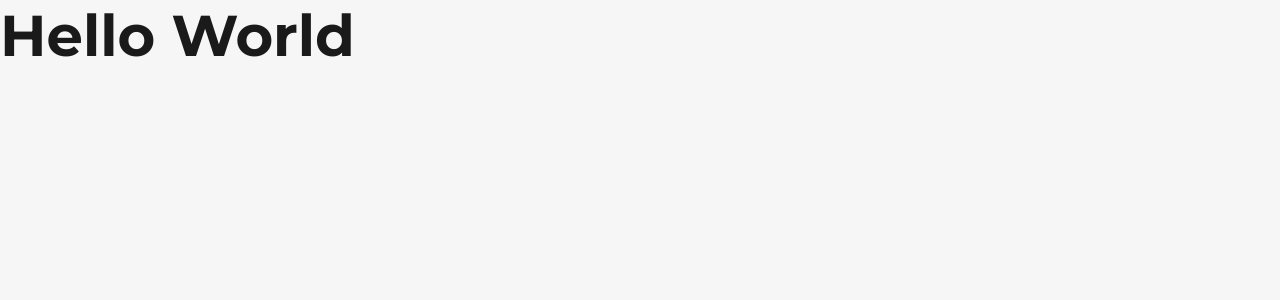
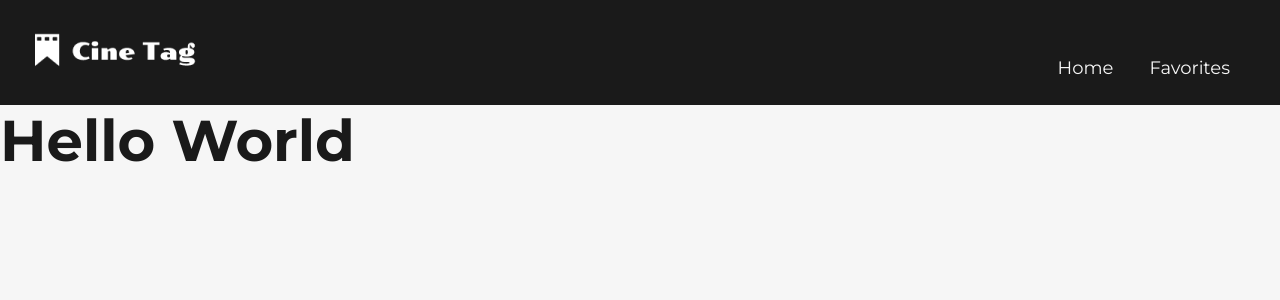
Before and after one commit to euperinotti/cine-tag, a React (Vite) app: page / in a window 1280 px wide. Shown: the top 300 px of the page. Built offline with nearby package versions, Linux system fonts and the light colour scheme.

Commit message:
refactor: home page

```diff
--- a/src/pages/Home/index.tsx
+++ b/src/pages/Home/index.tsx
@@ -1,3 +1,10 @@
+import { Header } from '@/components/Header'
+
 export default function Home() {
-  return <h1>Hello World</h1>
+  return (
+    <h1>
+      <Header />
+      Hello World
+    </h1>
+  )
 }
```
Also changed, not shown: 2 other files (tests, documents, lock files or other folders).
